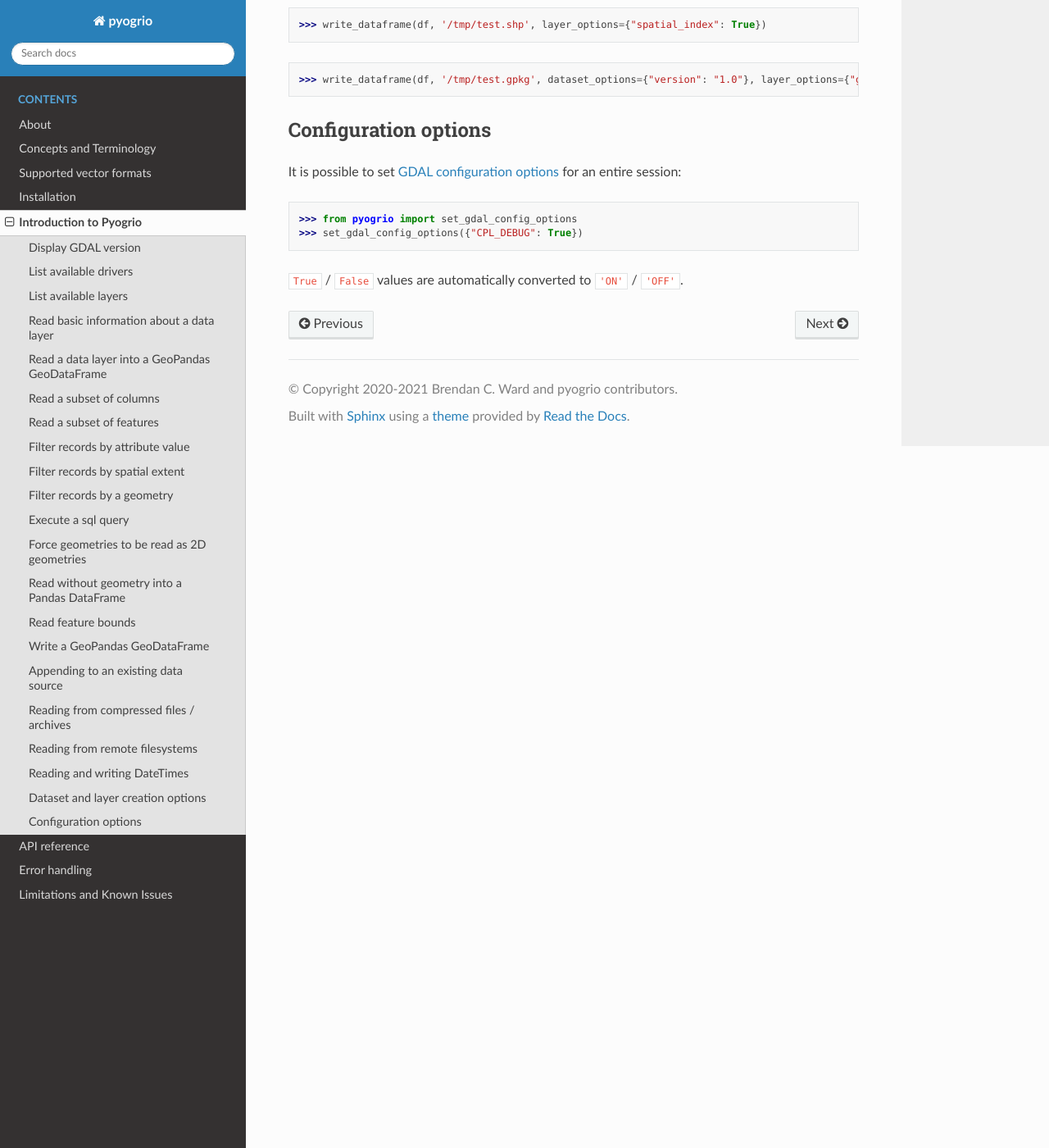
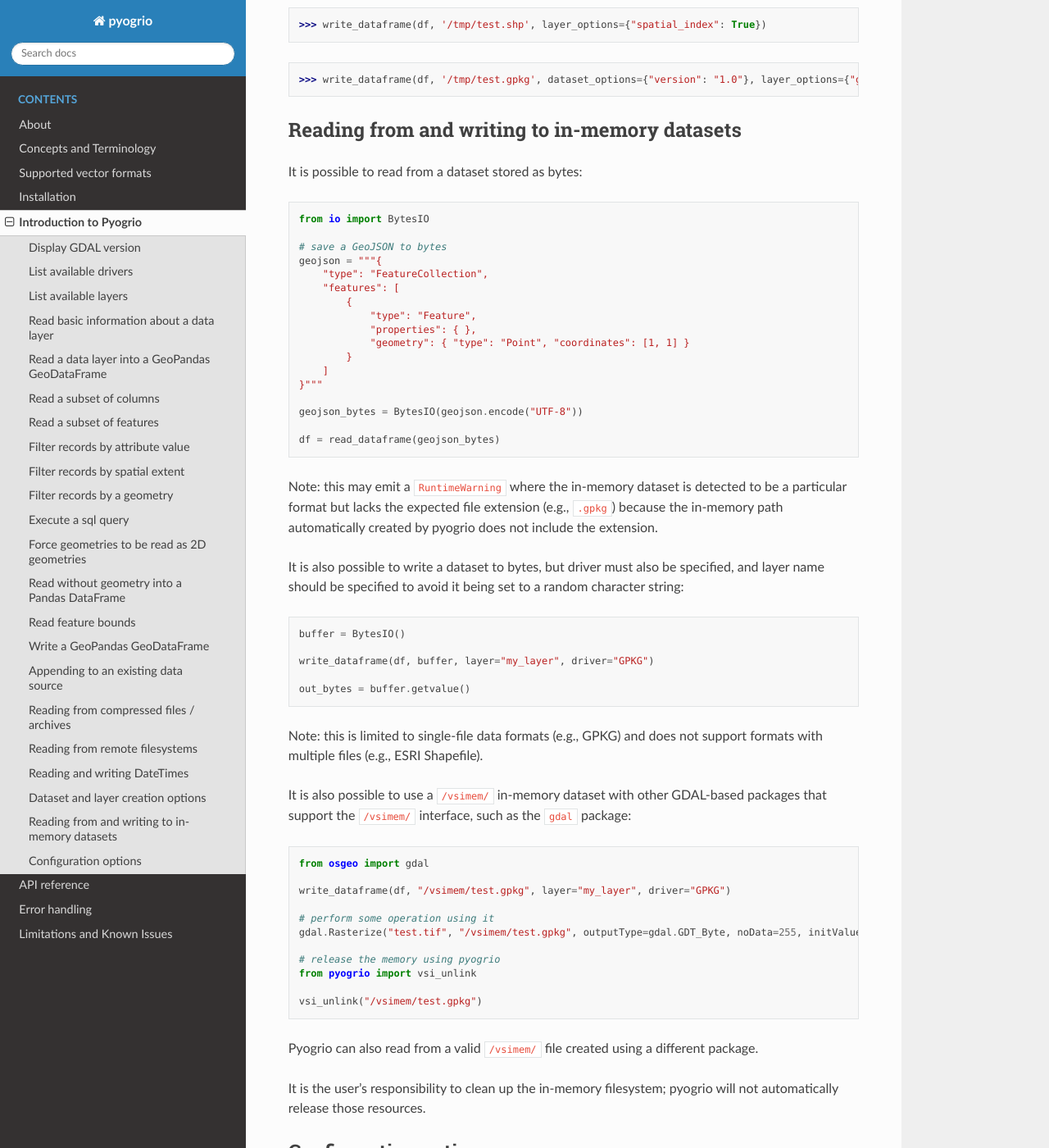
Before and after one commit to geopandas/pyogrio, a Sphinx documentation site: the page built from docs/source/introduction.md, in a window 1280 px wide and 1400 px high, scrolled down 10434 px. Shown: the whole window at 82% size. Built offline with Sphinx 7.4.7 and the Read the Docs theme 2.0.0, drawn with Linux system fonts in a browser that asks for light colours.

Commit message:
DOC: Add docs for working with in-memory datasets (#477)

````diff
--- a/docs/source/introduction.md
+++ b/docs/source/introduction.md
@@ -531,6 +531,73 @@ You can also use a dictionary to specify either `dataset_options` or
 >>> write_dataframe(df, '/tmp/test.gpkg', dataset_options={"version": "1.0"}, layer_options={"geometry_name": "the_geom"})
 ```
 
+## Reading from and writing to in-memory datasets
+
+It is possible to read from a dataset stored as bytes:
+
+```python
+from io import BytesIO
+
+# save a GeoJSON to bytes
+geojson = """{
+    "type": "FeatureCollection",
+    "features": [
+        {
+            "type": "Feature",
+            "properties": { },
+            "geometry": { "type": "Point", "coordinates": [1, 1] }
+        }
+    ]
+}"""
+
+geojson_bytes = BytesIO(geojson.encode("UTF-8"))
+
+df = read_dataframe(geojson_bytes)
+```
+
+Note: this may emit a `RuntimeWarning` where the in-memory dataset is detected
+to be a particular format but lacks the expected file extension (e.g., `.gpkg`)
+because the in-memory path automatically created by pyogrio does not include the
+extension.
+
+It is also possible to write a dataset to bytes, but driver must also be
+specified, and layer name should be specified to avoid it being set to a random
+character string:
+
+```python
+buffer = BytesIO()
+
+write_dataframe(df, buffer, layer="my_layer", driver="GPKG")
+
+out_bytes = buffer.getvalue()
+```
+
+Note: this is limited to single-file data formats (e.g., GPKG) and does not
+support formats with multiple files (e.g., ESRI Shapefile).
+
+It is also possible to use a `/vsimem/` in-memory dataset with other GDAL-based
+packages that support the `/vsimem/` interface, such as the `gdal` package:
+
+```python
+from osgeo import gdal
+
+write_dataframe(df, "/vsimem/test.gpkg", layer="my_layer", driver="GPKG")
+
+# perform some operation using it
+gdal.Rasterize("test.tif", "/vsimem/test.gpkg", outputType=gdal.GDT_Byte, noData=255, initValues=255, xRes=0.1, yRes=-0.1, allTouched=True, burnValues=1)
+
+# release the memory using pyogrio
+from pyogrio import vsi_unlink
+
+vsi_unlink("/vsimem/test.gpkg")
+```
+
+Pyogrio can also read from a valid `/vsimem/` file created using a different
+package.
+
+It is the user's responsibility to clean up the in-memory filesystem; pyogrio
+will not automatically release those resources.
+
 ## Configuration options
 
 It is possible to set
````
